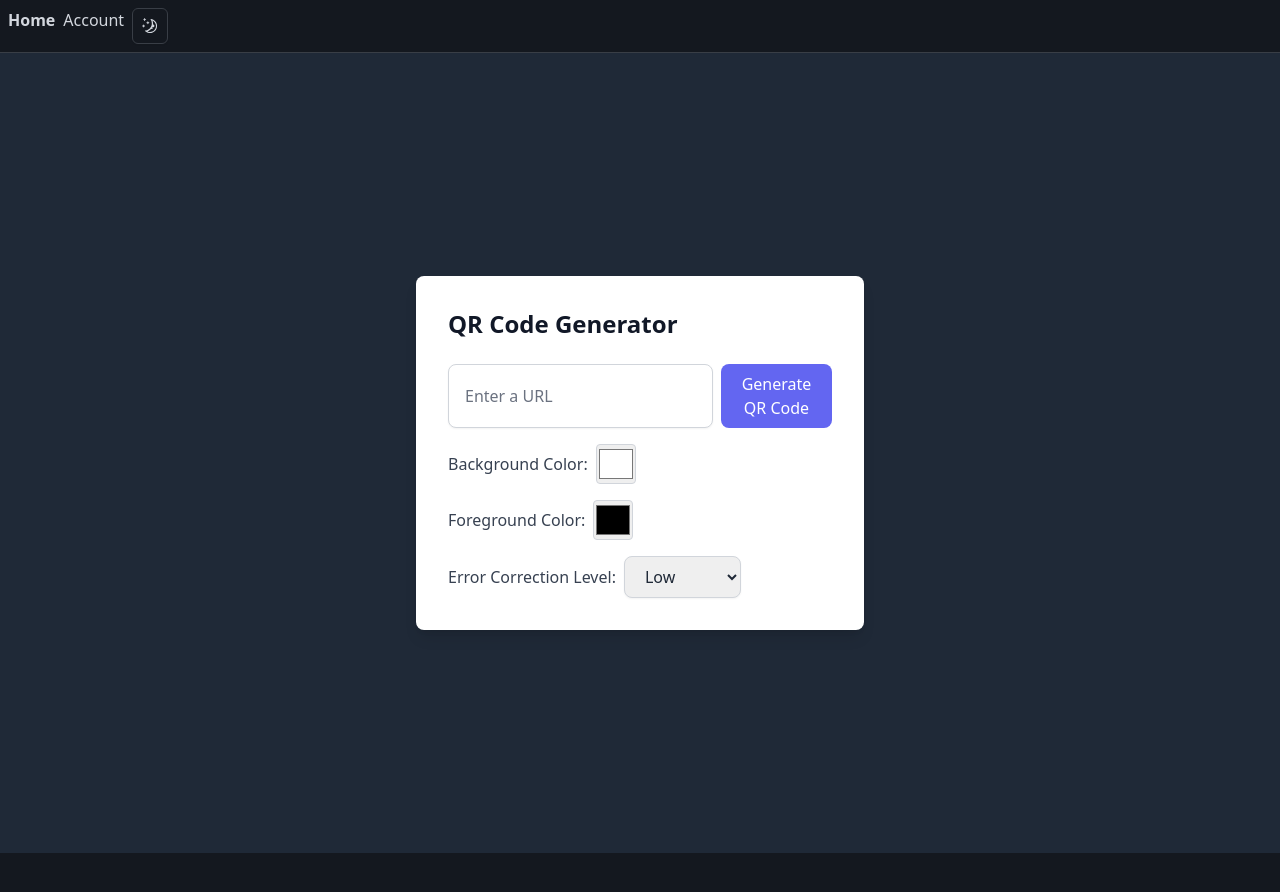
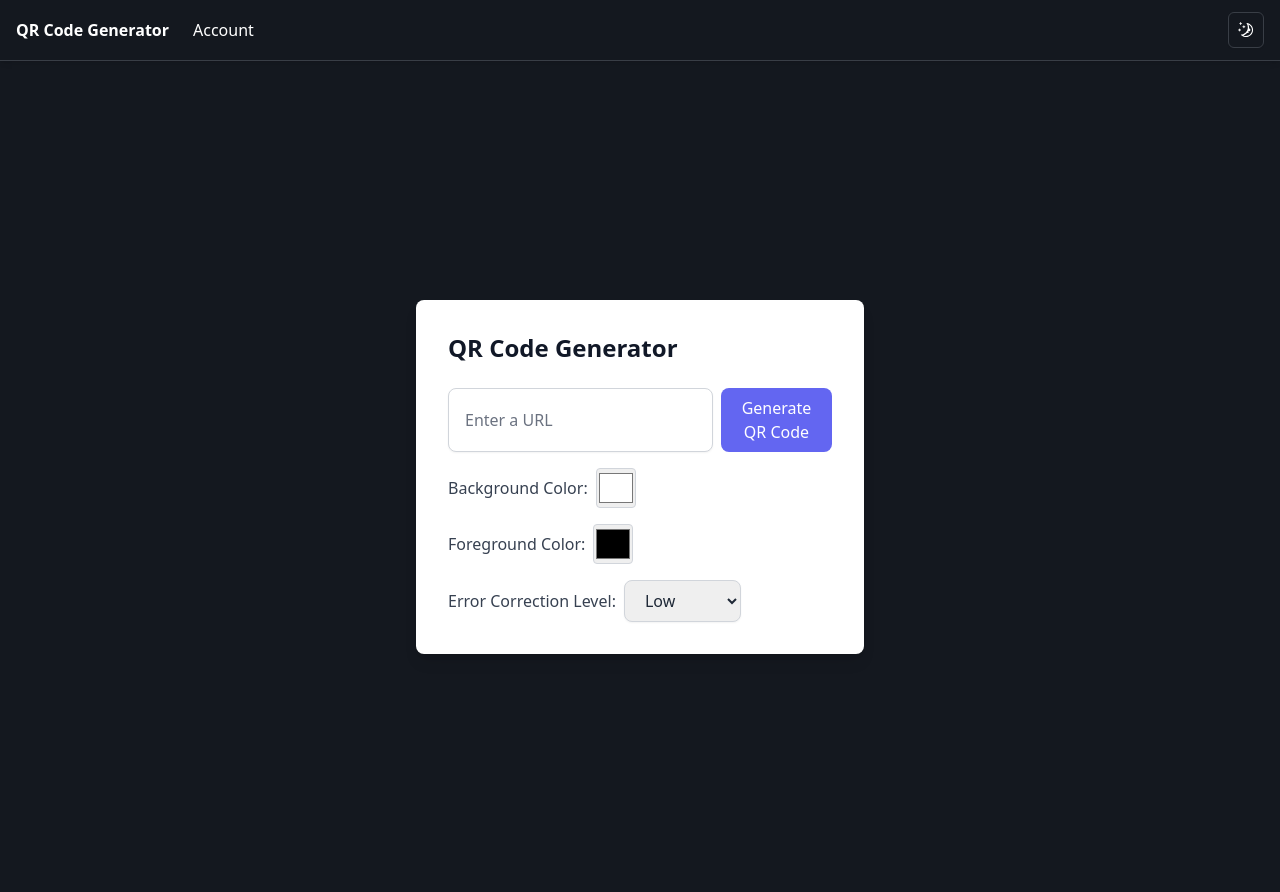
Before and after one commit to wybran/QRVerse-frontend, a React (Vite) app: page / in a window 1280 px wide. Before the commit the page ends 853 px from the top, so only its background shows below. Built offline with nearby package versions, Linux system fonts and the light colour scheme; a web font is replaced by a local one.

Commit message:
Add Account route and remove About route; update navigation and translations

```diff
--- a/src/components/QRCodeGenerator/index.tsx
+++ b/src/components/QRCodeGenerator/index.tsx
@@ -62,13 +62,12 @@ export const QrCodeGenerator = () => {
   };
 
   return (
-    <div className="flex justify-center items-center min-h-screen bg-gray-800">
+    <div className="flex justify-center items-center min-h-screen">
       <div className="bg-white rounded-lg shadow-lg p-8 w-full max-w-md">
         <h1 className="text-2xl font-bold mb-6 text-gray-900">
           {t('QR Code Generator')}
         </h1>
         <div className="flex flex-col gap-4">
-          {/* Input Section */}
           <div className="flex gap-2">
             <input
               type="text"
@@ -84,7 +83,6 @@ export const QrCodeGenerator = () => {
             </button>
           </div>
 
-          {/* QR Code Settings */}
           <div className="flex flex-col gap-4">
             <div className="flex items-center gap-2">
               <label className="text-gray-700">{t('Background Color')}:</label>
@@ -120,7 +118,6 @@ export const QrCodeGenerator = () => {
             </div>
           </div>
 
-          {/* QR Code and Download Section */}
           {qrIsVisible && (
             <div className="flex flex-col items-center gap-4 mt-6">
               <div
--- a/src/lang/en.json
+++ b/src/lang/en.json
@@ -16,5 +16,6 @@
   "qrCodeNotFound": "QR Code not found",
   "enterPassword": "Enter Password to Access Link",
   "password": "Password",
-  "submit": "Submit"
+  "submit": "Submit",
+  "Account": "Account"
 }
--- a/src/lang/pl.json
+++ b/src/lang/pl.json
@@ -16,5 +16,6 @@
   "qrCodeNotFound": "Nie znaleziono kodu QR",
   "enterPassword": "Wprowadź hasło, aby uzyskać dostęp do linku",
   "password": "Hasło",
-  "submit": "Zatwierdź"
+  "submit": "Zatwierdź",
+  "Account": "Konto"
 }
--- a/src/routeTree.gen.ts
+++ b/src/routeTree.gen.ts
@@ -8,25 +8,20 @@
 // You should NOT make any changes in this file as it will be overwritten.
 // Additionally, you should also exclude this file from your linter and/or formatter to prevent it from being checked or modified.
 
-import { createFileRoute } from '@tanstack/react-router'
-
 // Import Routes
 
 import { Route as rootRoute } from './routes/__root'
+import { Route as AccountImport } from './routes/account'
 import { Route as IndexImport } from './routes/index'
 import { Route as RedirectUuidImport } from './routes/redirect.$uuid'
 
-// Create Virtual Routes
-
-const AboutLazyImport = createFileRoute('/about')()
-
 // Create/Update Routes
 
-const AboutLazyRoute = AboutLazyImport.update({
-  id: '/about',
-  path: '/about',
+const AccountRoute = AccountImport.update({
+  id: '/account',
+  path: '/account',
   getParentRoute: () => rootRoute,
-} as any).lazy(() => import('./routes/about.lazy').then((d) => d.Route))
+} as any)
 
 const IndexRoute = IndexImport.update({
   id: '/',
@@ -51,11 +46,11 @@ declare module '@tanstack/react-router' {
       preLoaderRoute: typeof IndexImport
       parentRoute: typeof rootRoute
     }
-    '/about': {
-      id: '/about'
-      path: '/about'
-      fullPath: '/about'
-      preLoaderRoute: typeof AboutLazyImport
+    '/account': {
+      id: '/account'
+      path: '/account'
+      fullPath: '/account'
+      preLoaderRoute: typeof AccountImport
       parentRoute: typeof rootRoute
     }
     '/redirect/$uuid': {
@@ -72,41 +67,41 @@ declare module '@tanstack/react-router' {
 
 export interface FileRoutesByFullPath {
   '/': typeof IndexRoute
-  '/about': typeof AboutLazyRoute
+  '/account': typeof AccountRoute
   '/redirect/$uuid': typeof RedirectUuidRoute
 }
 
 export interface FileRoutesByTo {
   '/': typeof IndexRoute
-  '/about': typeof AboutLazyRoute
+  '/account': typeof AccountRoute
   '/redirect/$uuid': typeof RedirectUuidRoute
 }
 
 export interface FileRoutesById {
   __root__: typeof rootRoute
   '/': typeof IndexRoute
-  '/about': typeof AboutLazyRoute
+  '/account': typeof AccountRoute
   '/redirect/$uuid': typeof RedirectUuidRoute
 }
 
 export interface FileRouteTypes {
   fileRoutesByFullPath: FileRoutesByFullPath
-  fullPaths: '/' | '/about' | '/redirect/$uuid'
+  fullPaths: '/' | '/account' | '/redirect/$uuid'
   fileRoutesByTo: FileRoutesByTo
-  to: '/' | '/about' | '/redirect/$uuid'
-  id: '__root__' | '/' | '/about' | '/redirect/$uuid'
+  to: '/' | '/account' | '/redirect/$uuid'
+  id: '__root__' | '/' | '/account' | '/redirect/$uuid'
   fileRoutesById: FileRoutesById
 }
 
 export interface RootRouteChildren {
   IndexRoute: typeof IndexRoute
-  AboutLazyRoute: typeof AboutLazyRoute
+  AccountRoute: typeof AccountRoute
   RedirectUuidRoute: typeof RedirectUuidRoute
 }
 
 const rootRouteChildren: RootRouteChildren = {
   IndexRoute: IndexRoute,
-  AboutLazyRoute: AboutLazyRoute,
+  AccountRoute: AccountRoute,
   RedirectUuidRoute: RedirectUuidRoute,
 }
 
@@ -121,15 +116,15 @@ export const routeTree = rootRoute
       "filePath": "__root.tsx",
       "children": [
         "/",
-        "/about",
+        "/account",
         "/redirect/$uuid"
       ]
     },
     "/": {
       "filePath": "index.tsx"
     },
-    "/about": {
-      "filePath": "about.lazy.tsx"
+    "/account": {
+      "filePath": "account.tsx"
     },
     "/redirect/$uuid": {
       "filePath": "redirect.$uuid.tsx"
--- a/src/routes/__root.tsx
+++ b/src/routes/__root.tsx
@@ -4,7 +4,7 @@ import LoadingPage from '@/pages/LoadingPage';
 import NotFound from '@/pages/NotFound';
 import { Axios, redirectToGoogleLogin } from '@/utils/Axios';
 import { createRootRoute, Link, Outlet } from '@tanstack/react-router';
-import { TanStackRouterDevtools } from '@tanstack/router-devtools';
+import { useTranslation } from 'react-i18next';
 
 export const Route = createRootRoute({
   loader: async ({ location }) => {
@@ -27,20 +27,35 @@ export const Route = createRootRoute({
 });
 
 function RootComponent() {
+  const { t } = useTranslation();
   return (
     <>
-      <div className="p-2 flex gap-2">
-        <Link to="/" className="[&.active]:font-bold">
-          Home
-        </Link>{' '}
-        <Link to="/about" className="[&.active]:font-bold">
-          Account
-        </Link>
-        <ModeToggle />
+      <nav className="text-white shadow-md">
+        <div className="container mx-auto px-4 py-3 flex justify-between items-center">
+          <div className="flex gap-6">
+            <Link
+              to="/"
+              className="hover:text-blue-400 transition duration-200 [&.active]:font-bold"
+            >
+              QR Code Generator
+            </Link>
+            <Link
+              to="/account"
+              className="hover:text-blue-400 transition duration-200 [&.active]:font-bold"
+            >
+              {t('Account')}
+            </Link>
+          </div>
+
+          <div>
+            <ModeToggle />
+          </div>
+        </div>
+      </nav>
+      <hr />
+      <div className="p-4">
+        <Outlet />
       </div>
-      <hr />
-      <Outlet />
-      <TanStackRouterDevtools />
     </>
   );
 }
--- a/src/routes/about.lazy.tsx
+++ b/src/routes/account.tsx
@@ -1,12 +1,12 @@
-import { useQRCodes } from '@/hooks/useQrCode';
-import { createLazyFileRoute } from '@tanstack/react-router'
+import { useQRCodes } from '@/hooks/useQrCode'
+import { createFileRoute } from '@tanstack/react-router'
 
-export const Route = createLazyFileRoute('/about')({
+export const Route = createFileRoute('/account')({
   component: RouteComponent,
 })
 
 function RouteComponent() {
-  const { qrCodes } = useQRCodes();
+  const { qrCodes } = useQRCodes()
 
   return (
     <div>
@@ -17,5 +17,5 @@ function RouteComponent() {
         ))}
       </ul>
     </div>
-  );
+  )
 }
```
